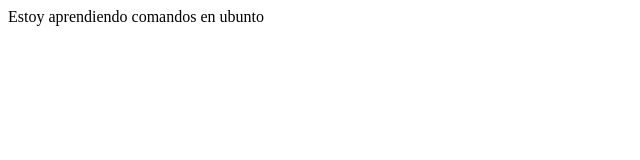
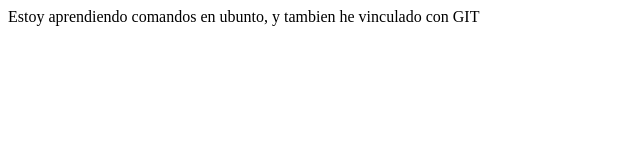
Before and after one commit to ochavezDev/ProyectoDemoCursoPrework, a plain HTML site: page index.html in a window 1280 px wide. Shown: the whole page, without its empty margins (0-640 px from the left). Drawn offline with Linux system fonts and the light colour scheme.

```diff
--- a/index.html
+++ b/index.html
@@ -7,7 +7,7 @@
     <title>Mi mundo</title>
 </head>
 <body>
-    <article>Estoy aprendiendo comandos en ubunto</article>
+    <article>Estoy aprendiendo comandos en ubunto, y tambien he vinculado con GIT</article>
 
 </body>
 </html>
```
